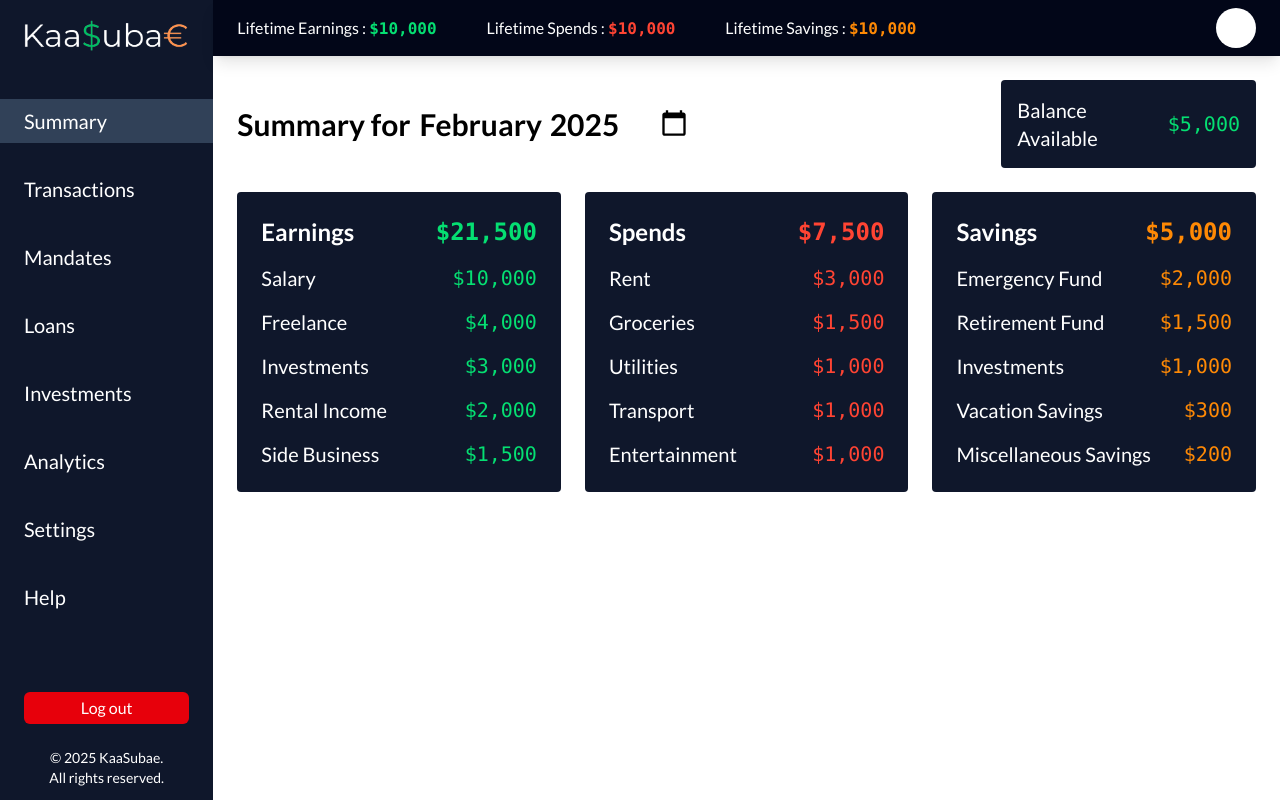
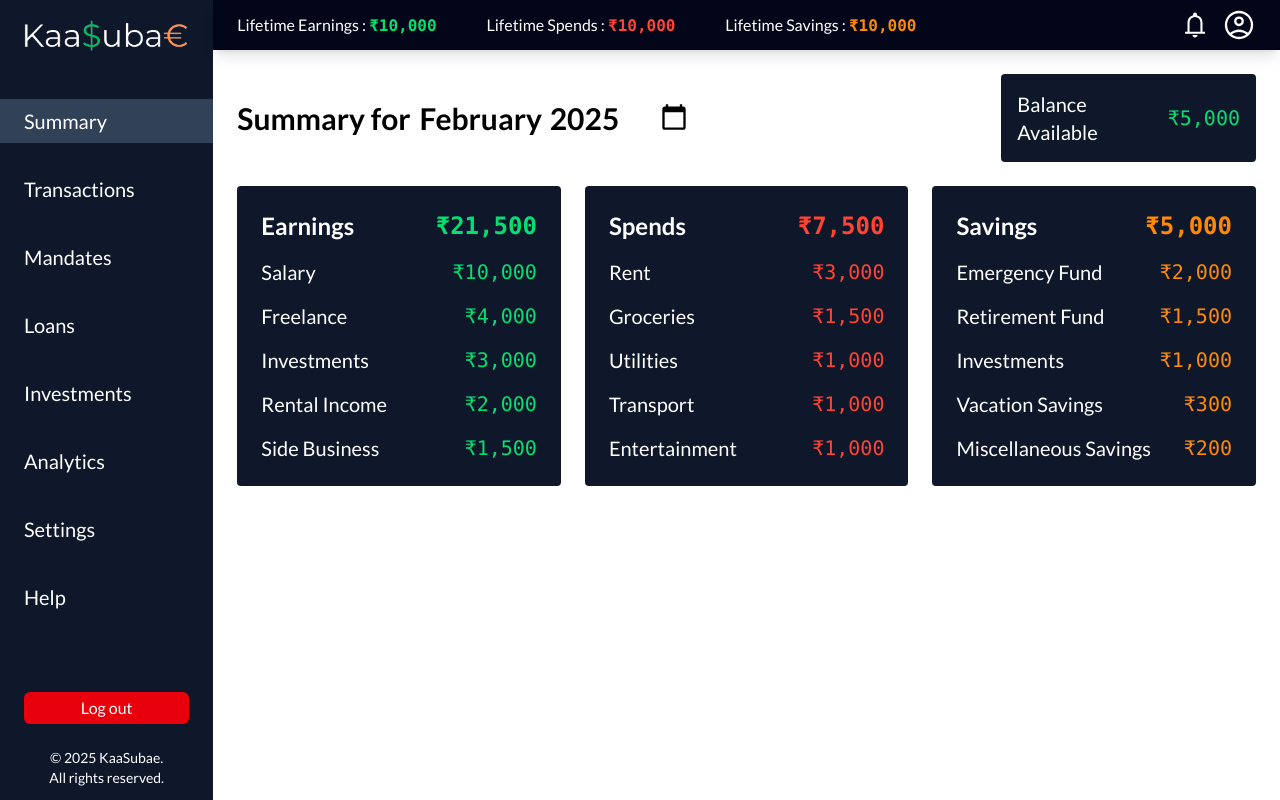
Before and after one commit to dk000018/kaasubae_fe, an Angular app: page / in a window 1280 px wide. Built offline with nearby package versions, Linux system fonts and the light colour scheme.

Commit message:
SVG Added

```diff
--- a/src/app/components/topbar/topbar.component.html
+++ b/src/app/components/topbar/topbar.component.html
@@ -4,10 +4,33 @@
   <div class="flex justify-between w-2/3">
     <p>
       Lifetime Earnings :
-      <span class="earnings font-semibold">$10,000</span>
+      <span class="earnings font-semibold">₹10,000</span>
     </p>
-    <p>Lifetime Spends : <span class="spends font-semibold">$10,000</span></p>
-    <p>Lifetime Savings : <span class="savings font-semibold">$10,000</span></p>
+    <p>Lifetime Spends : <span class="spends font-semibold">₹10,000</span></p>
+    <p>Lifetime Savings : <span class="savings font-semibold">₹10,000</span></p>
   </div>
-  <div class="w-10 h-10 bg-white rounded-full"></div>
+  <div class="flex items-center space-x-3">
+    <svg
+      xmlns="http://www.w3.org/2000/svg"
+      height="30px"
+      viewBox="0 -960 960 960"
+      width="30px"
+      fill="#FFFFFF"
+    >
+      <path
+        d="M160-200v-66.67h80v-296q0-83.66 49.67-149.5Q339.33-778 420-796v-24q0-25 17.5-42.5T480-880q25 0 42.5 17.5T540-820v24q80.67 18 130.33 83.83Q720-646.33 720-562.67v296h80V-200H160Zm320-301.33ZM480-80q-33 0-56.5-23.5T400-160h160q0 33-23.5 56.5T480-80ZM306.67-266.67h346.66v-296q0-72-50.66-122.66Q552-736 480-736t-122.67 50.67q-50.66 50.66-50.66 122.66v296Z"
+      />
+    </svg>
+    <svg
+      xmlns="http://www.w3.org/2000/svg"
+      height="34px"
+      viewBox="0 -960 960 960"
+      width="34px"
+      fill="#FFFFFF"
+    >
+      <path
+        d="M226-262q59-42.33 121.33-65.5 62.34-23.17 132.67-23.17 70.33 0 133 23.17T734.67-262q41-49.67 59.83-103.67T813.33-480q0-141-96.16-237.17Q621-813.33 480-813.33t-237.17 96.16Q146.67-621 146.67-480q0 60.33 19.16 114.33Q185-311.67 226-262Zm253.88-184.67q-58.21 0-98.05-39.95Q342-526.58 342-584.79t39.96-98.04q39.95-39.84 98.16-39.84 58.21 0 98.05 39.96Q618-642.75 618-584.54t-39.96 98.04q-39.95 39.83-98.16 39.83ZM480.31-80q-82.64 0-155.64-31.5-73-31.5-127.34-85.83Q143-251.67 111.5-324.51T80-480.18q0-82.82 31.5-155.49 31.5-72.66 85.83-127Q251.67-817 324.51-848.5T480.18-880q82.82 0 155.49 31.5 72.66 31.5 127 85.83Q817-708.33 848.5-635.65 880-562.96 880-480.31q0 82.64-31.5 155.64-31.5 73-85.83 127.34Q708.33-143 635.65-111.5 562.96-80 480.31-80Zm-.31-66.67q54.33 0 105-15.83t97.67-52.17q-47-33.66-98-51.5Q533.67-284 480-284t-104.67 17.83q-51 17.84-98 51.5 47 36.34 97.67 52.17 50.67 15.83 105 15.83Zm0-366.66q31.33 0 51.33-20t20-51.34q0-31.33-20-51.33T480-656q-31.33 0-51.33 20t-20 51.33q0 31.34 20 51.34 20 20 51.33 20Zm0-71.34Zm0 369.34Z"
+      />
+    </svg>
+  </div>
 </div>
--- a/src/app/components/ui/card/card.component.html
+++ b/src/app/components/ui/card/card.component.html
@@ -1,14 +1,14 @@
 <div class="p-6 text-xl space-y-4 primary text-white rounded">
   <div class="flex items-center justify-between text-2xl font-semibold">
     <h1 class="">{{ data.title }}</h1>
-    <p class=" {{ getTextColor(data.title) }}">${{ addCommas(data.total) }}</p>
+    <p class=" {{ getTextColor(data.title) }}">₹{{ addCommas(data.total) }}</p>
   </div>
 
   @for (income of data.breakdown; track income) {
   <div class="flex items-center justify-between">
     <p class="">{{ income.type }}</p>
     <p class="font-medium {{ getTextColor(data.title) }}">
-      ${{ addCommas(income.amount) }}
+      ₹{{ addCommas(income.amount) }}
     </p>
   </div>
   }
--- a/src/app/pages/summary/summary.component.html
+++ b/src/app/pages/summary/summary.component.html
@@ -15,7 +15,10 @@
       class="primary p-4 flex items-center justify-between w-1/4 font-medium text-xl rounded"
     >
       <h1 class="">Balance Available</h1>
-      <p class="earnings">${{ addCommas(monthlySummaryData.balance) }}</p>
+      <p class="earnings">
+        {{ monthlySummaryData.currency
+        }}{{ addCommas(monthlySummaryData.balance) }}
+      </p>
     </div>
   </div>
 
--- a/src/app/pages/summary/summary.component.ts
+++ b/src/app/pages/summary/summary.component.ts
@@ -76,6 +76,7 @@ export class SummaryComponent {
       ],
     },
     balance: 5000,
+    currency: '₹',
   };
 
   addCommas = addCommas;
--- a/src/app/pages/transactions/transactions.component.html
+++ b/src/app/pages/transactions/transactions.component.html
@@ -22,7 +22,7 @@
           <th class="border border-gray-300 px-4 py-2">Amount</th>
           <th class="border border-gray-300 px-4 py-2">Category</th>
           <th class="border border-gray-300 px-4 py-2">Notes</th>
-          <th class="border border-gray-300 px-4 py-2">Operation</th>
+          <th class="border border-gray-300 px-4 py-2">Actions</th>
         </tr>
       </thead>
       <tbody>
```
